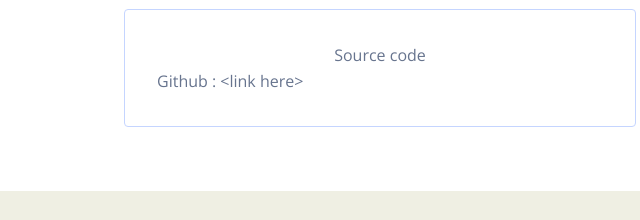
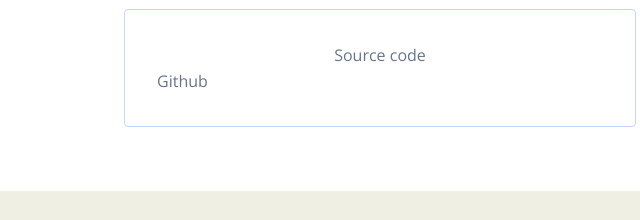
Before and after one commit to Eltaaa/calProject.github.io, a plain HTML site: page index.html in a window 1280 px wide. Shown: the part 1053-1273 px from the top of the page, 260-900 px from the left. Drawn offline with nearby package versions, Linux system fonts and the light colour scheme.

Commit message:
Update index.html

```diff
--- a/index.html
+++ b/index.html
@@ -203,7 +203,8 @@
           <span class="cal-index-text25">Source code</span>
           <div class="cal-index-codebox">
             <span class="cal-index-text26">
-              <span>Github : &lt;link here&gt;</span>
+              <a href="https://github.com/Eltaaa/calProject.github.io/blob/main/CustomKeypad/CustomKeypad.ino">Github
+              </a>
               <br />
             </span>
           </div>
```
